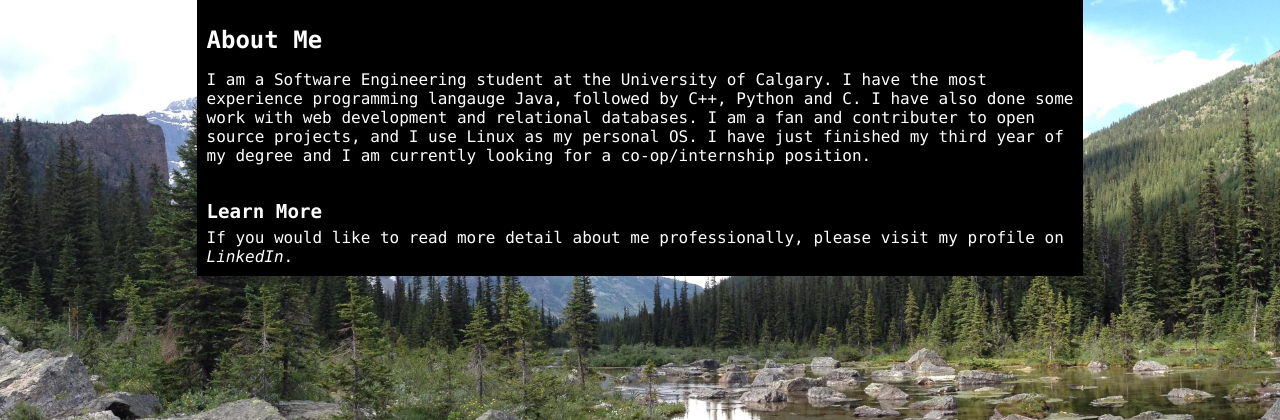
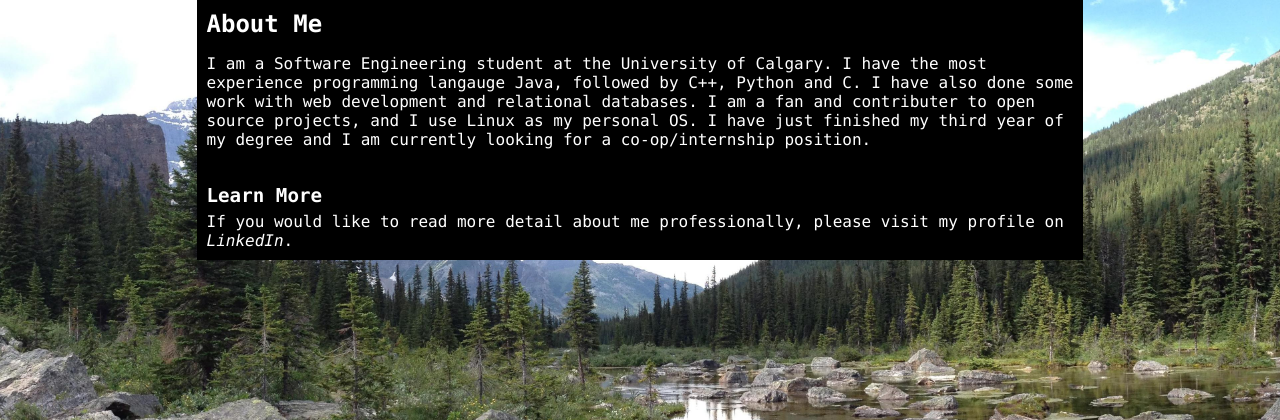
Before and after one commit to athenaie/me, a PHP site: page /about.html in a window 1280 px wide. Shown: the part 48-468 px from the top of the page. Run offline with PHP 8.4, Linux system fonts and the light colour scheme.

Commit message:
Make top margin of h1 0.

```diff
--- a/style.css
+++ b/style.css
@@ -67,6 +67,7 @@ a:hover {
 
 h1 {
   font-size: 1.5em;
+  margin-top: 0;
 }
 
 h2 {
```
